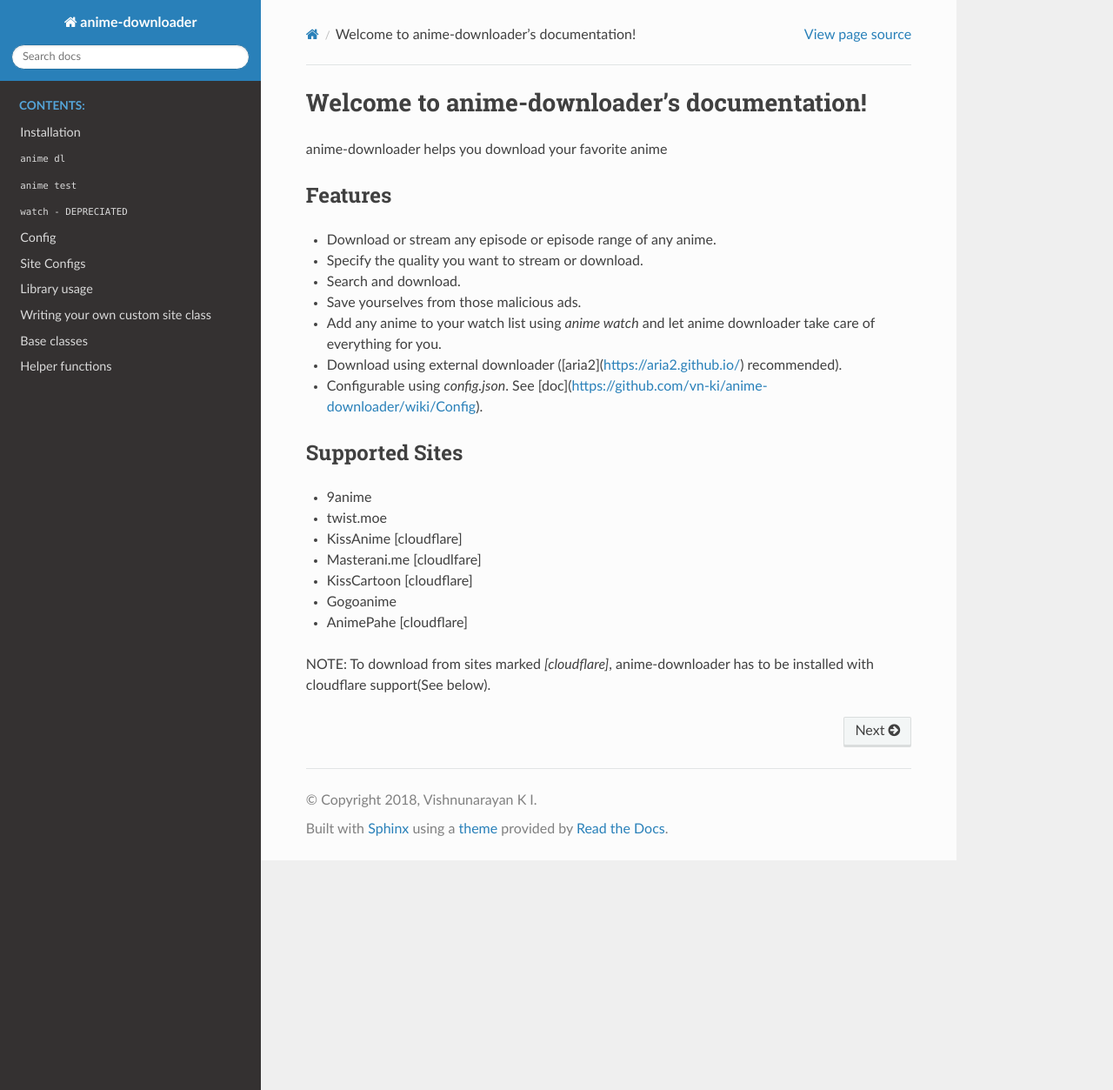
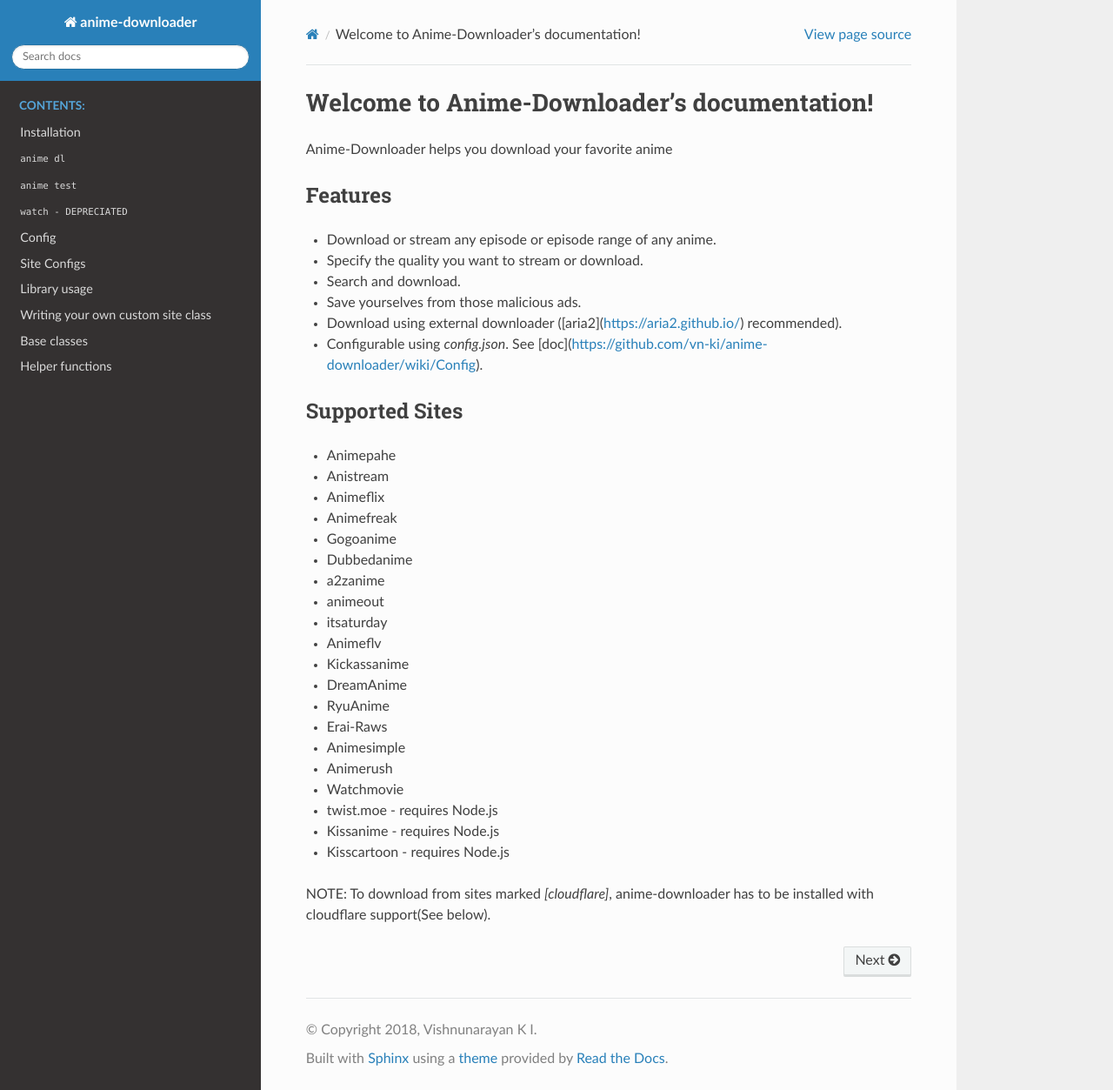
Before and after one commit to anime-dl/anime-downloader, a Sphinx documentation site: the page built from docs/index.rst, in a window 1280 px wide and 1253 px high. Shown: the whole window at 87% size. Built offline with Sphinx 7.4.7 and the Read the Docs theme 2.0.0, drawn with Linux system fonts in a browser that asks for light colours.

Commit message:
Update index.rst

```diff
--- a/docs/index.rst
+++ b/docs/index.rst
@@ -3,10 +3,10 @@
    You can adapt this file completely to your liking, but it should at least
    contain the root `toctree` directive.
 
-Welcome to anime-downloader's documentation!
+Welcome to Anime-Downloader's documentation!
 ============================================
 
-anime-downloader helps you download your favorite anime
+Anime-Downloader helps you download your favorite anime
 
 Features
 --------
@@ -15,20 +15,32 @@
 - Specify the quality you want to stream or download.
 - Search and download.
 - Save yourselves from those malicious ads.
-- Add any anime to your watch list using `anime watch` and let anime downloader take care of everything for you.
 - Download using external downloader ([aria2](https://aria2.github.io/) recommended).
 - Configurable using `config.json`. See [doc](https://github.com/vn-ki/anime-downloader/wiki/Config).
 
 Supported Sites
 ---------------
 
-- 9anime
-- twist.moe
-- KissAnime [cloudflare]
-- Masterani.me [cloudlfare]
-- KissCartoon [cloudflare]
+- Animepahe
+- Anistream
+- Animeflix
+- Animefreak
 - Gogoanime
-- AnimePahe [cloudflare]
+- Dubbedanime
+- a2zanime
+- animeout
+- itsaturday
+- Animeflv
+- Kickassanime
+- DreamAnime
+- RyuAnime
+- Erai-Raws
+- Animesimple
+- Animerush
+- Watchmovie
+- twist.moe - requires Node.js
+- Kissanime - requires Node.js
+- Kisscartoon - requires Node.js
 
 NOTE: To download from sites marked `[cloudflare]`, anime-downloader has to be installed with cloudflare support(See below).
 
```
